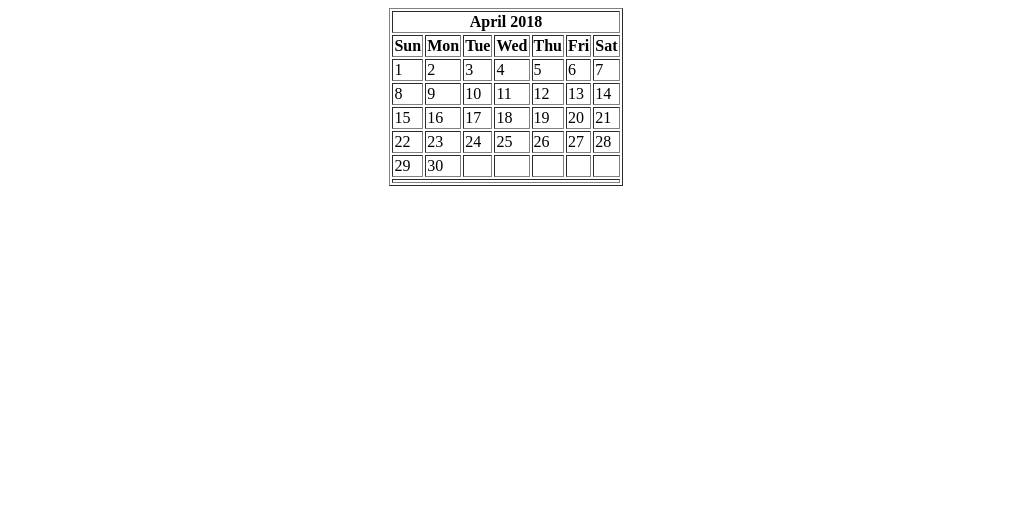
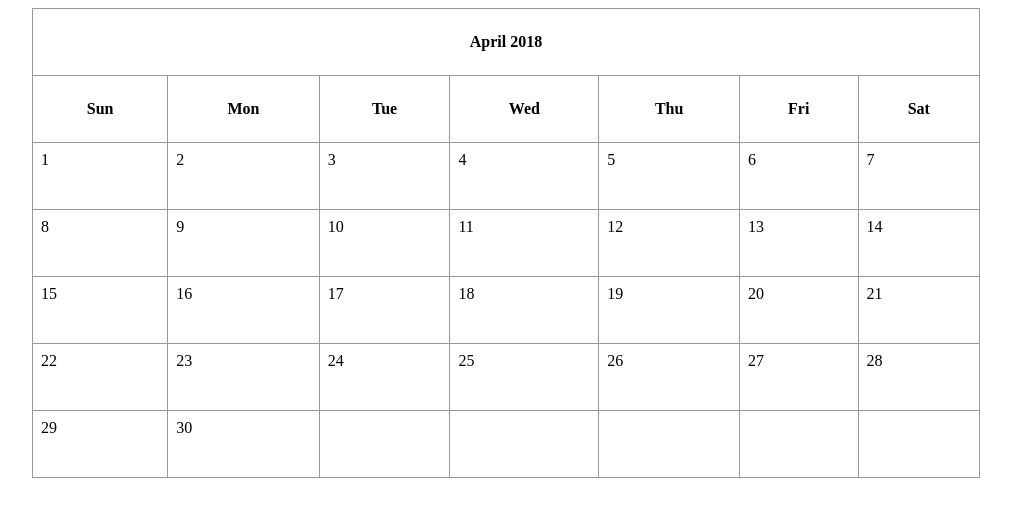
Before and after one commit to JadeWibbels/3308-Tech-BuzzWords, a plain HTML site: page Calendar/myResponsiveCalendar.html in a window 1280 px wide. Shown: the whole page, without its empty margins (134-1145 px from the left). Drawn offline with Linux system fonts and the light colour scheme.

Commit message:
Changed Styling of Calendar, fixed heights

```diff
--- /dev/null
+++ b/Calendar/myResponsiveCalendar.css
@@ -0,0 +1,18 @@
+table {
+  border-collapse: collapse;
+  width: 75%;
+  margin-right: auto;
+  margin-left:auto;
+}
+
+td, th {
+  border: 1px solid #999;
+  padding: 0.5rem;
+  height: 50px;
+  text-align:center;
+}
+
+td{
+  vertical-align: top;
+  text-align: left;
+}
--- a/Calendar/myResponsiveCalendar.html
+++ b/Calendar/myResponsiveCalendar.html
@@ -1,5 +1,14 @@
 <!DOCTYPE HTML>
 
+<html lang="en">
+<head>
+  <link rel="stylesheet" type="text/css" href="myResponsiveCalendar.css"/>
+  <!-- Latest compiled and minified CSS -->
+
+
+  <title>An Updating Calendar</title>
+  <!--Author: Dylan Fox-->
+</head>
 <script type="text/JavaScript">
 
 const months = ["January", "February", "March", "April", "May", "June", "July",
@@ -28,10 +37,10 @@ const fillTable = function(todaysInfo) {
 
    while (!(insertedEnoughDays)) {
      //insert row to table
-     currentRow = calendarBody.insertRow(calendarBody.rows.length);
+     currentRow = calendarBody.insertRow(-1);
      //create days of the week to fill above row
      for (weekCounter = 0; weekCounter < 7; weekCounter++) {
-       currentCell = currentRow.insertCell(currentRow.cells.length);
+       currentCell = currentRow.insertCell(-1);
 
        if (calendarBody.rows.length === 1 &&
        weekCounter < todaysInfo.firstDayMonth) {
@@ -49,29 +58,22 @@ const fillTable = function(todaysInfo) {
        } else {
          currentCell.innerHTML = "";
        }
-       //console.log(todaysInfo.numDaysInMonth);
-       //console.log(daysInserted);
-
      }
    }
 }
 </script>
-<head>
-  <title>An Updating Calendar</title>
-  <!--Author: Dylan Fox-->
-</head>
+
 <body onload= "fillTable(new DateInfo());">
-  <TABLE ID="calendarTable" BORDER=1 ALIGN="center">
-  <TR>
-      <TH ID="tableHeader" COLSPAN=7></TH>
-  </TR>
-  <TR><TH>Sun</TH><TH>Mon</TH><TH>Tue</TH><TH>Wed</TH>
-  <TH>Thu</TH><TH>Fri</TH><TH>Sat</TH></TR>
-  <TBODY ID="tableBody"></TBODY>
-  <TR>
-      <TD COLSPAN=7>
-      </TD>
-  </TR>
-  </TABLE>
+  <table id="calendarTable">
+    <thead>
+      <tr>
+          <th id="tableHeader" colspan=7></th>
+      </tr>
+      <tr><th>Sun</th><th>Mon</th><th>Tue</th><th>Wed</th>
+      <th>Thu</th><th>Fri</th><th>Sat</th></tr>
+    </thead>
+  <tbody id="tableBody"></tbody>
+</table>
 
 </body>
+</html>
```
Also changed, not shown: Calendar/New Text Document.txt (added).
